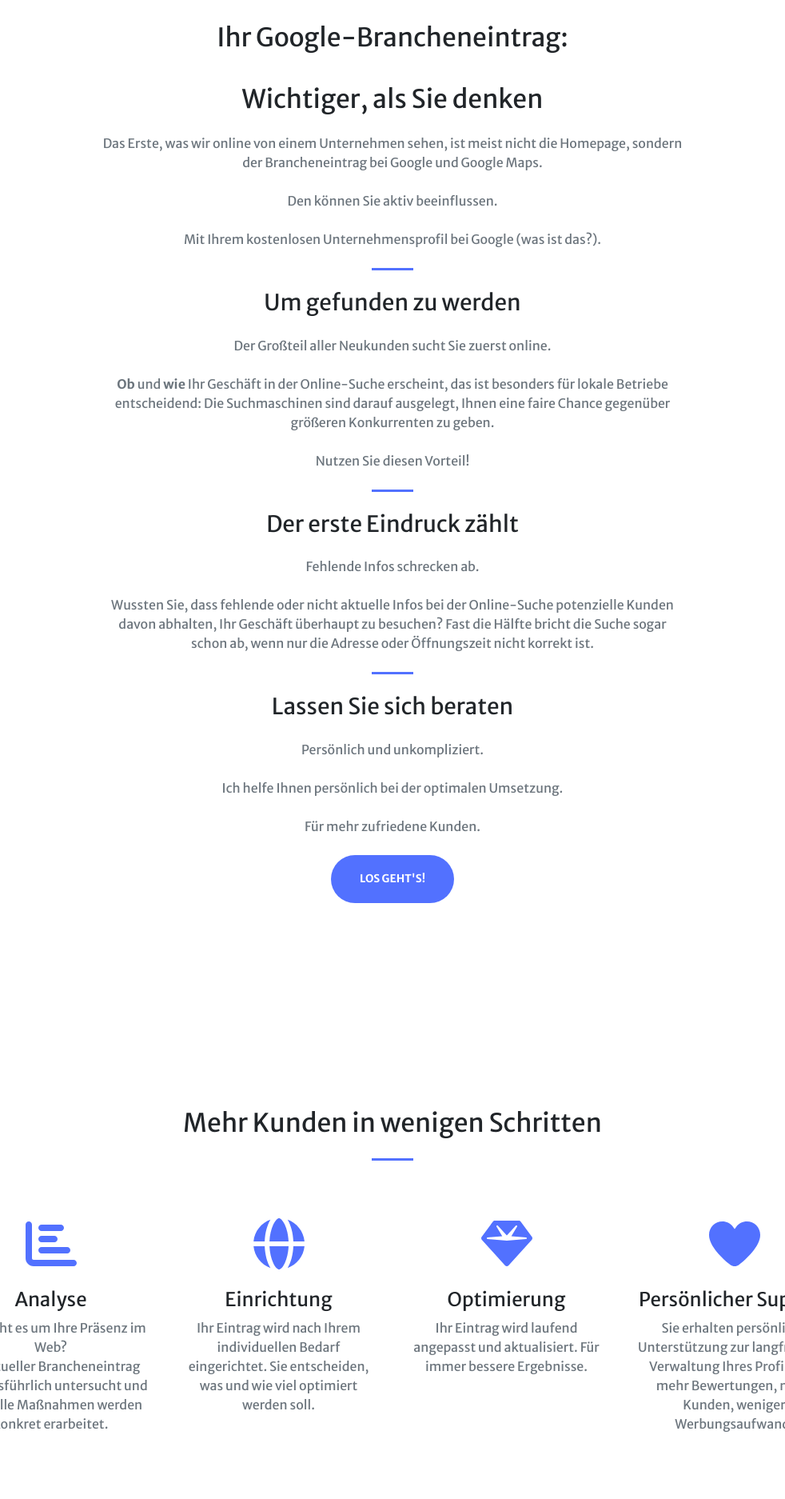
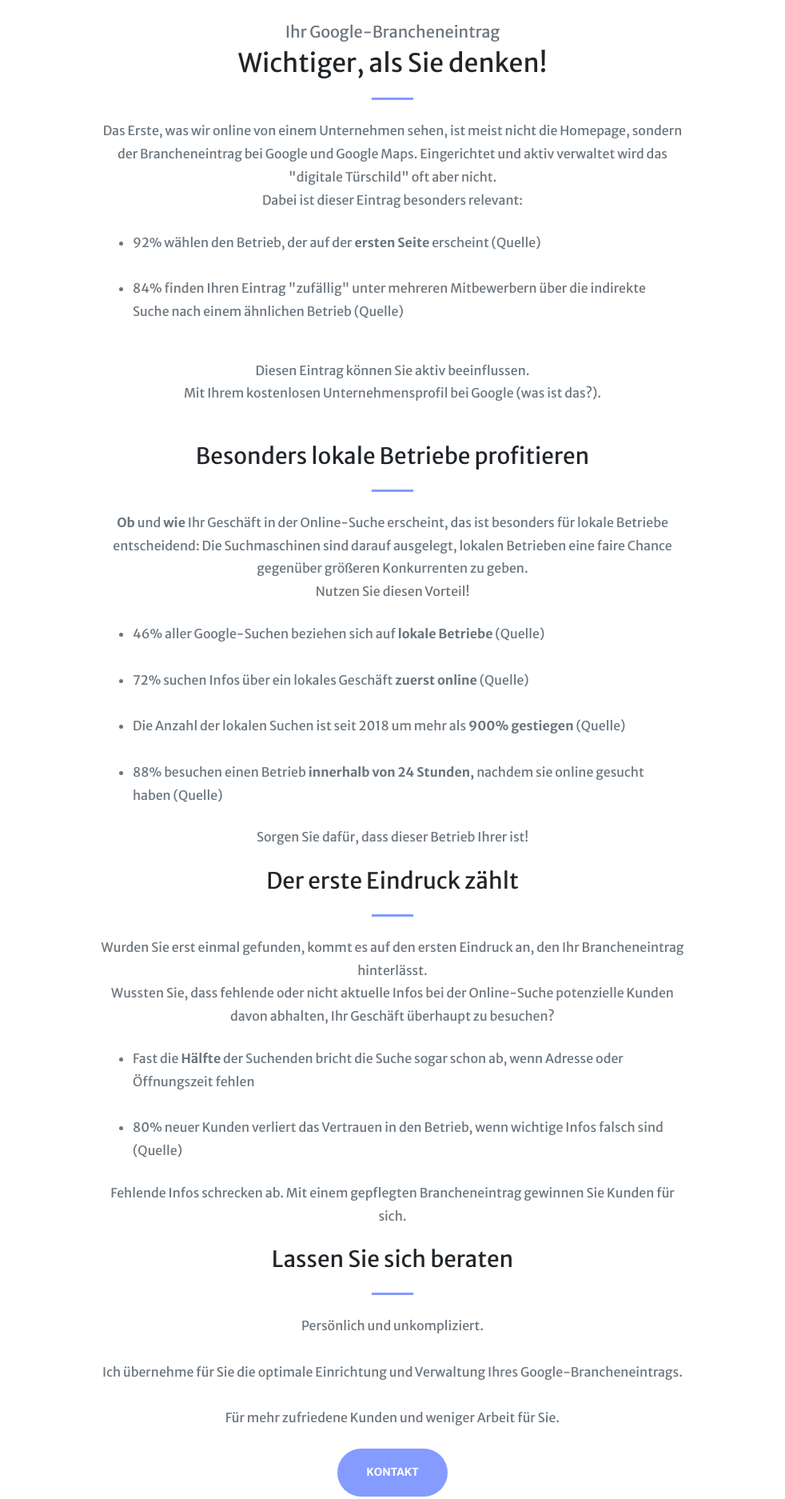
Before and after one commit to rob-cr/support-locals, a plain HTML site: page index.html in a window 1280 px wide. Shown: the part 900-2774 px from the top of the page at 80% size, without its empty margins (149-1131 px from the left). Drawn offline with Linux system fonts and the light colour scheme.

Commit message:
add contents, color, statistics, anitas tips

```diff
--- a/index.html
+++ b/index.html
@@ -55,7 +55,7 @@
                         <hr class="divider my-4" />
                     </div>
                     <div class="col-lg-8 align-self-baseline">
-                        <p class="text-white-75 font-weight-light mb-5">
+                        <p class="text-white-75 font-weight-light mb-3">
                             Lokale Betriebe sind online oft nicht so sichtbar, wie sie es verdient hätten.
                             <br />
                             Dadurch entgehen Ihnen viele Chancen auf neue und zufriedene Kunden.
@@ -64,8 +64,8 @@
                             Das lässt sich ändern:
                             <br />
                             <br />
-                            Mit Ihrem Google-Brancheneintrag!
                         </p>
+                        <h3 class="text-white font-weight-bold mb-5">Mit Ihrem Google-Brancheneintrag!</h3>
                         <a class="btn btn-primary btn-xl js-scroll-trigger" href="#about">Ist das so wichtig?</a>
                     </div>
                 </div>
@@ -76,18 +76,31 @@
             <div class="container">
                 <div class="row justify-content-center">
                     <div class="col-lg-8 text-center">
-                        <h2 class="text-center mt-0 mb-4">
-                            Ihr Google-Brancheneintrag:
+                        <h5 class="text-muted mt-0">Ihr Google-Brancheneintrag</h5>
+                        <h2 class="text-center mt-0 mb-4">Wichtiger, als Sie denken!</h2>
+                        <hr class="divider my-4" />
+                        <p class="text-muted mb-4">
+                            Das Erste, was wir online von einem Unternehmen sehen, ist meist nicht die Homepage, sondern der Brancheneintrag bei Google und Google Maps. Eingerichtet und aktiv verwaltet wird das "digitale Türschild" oft aber nicht.
                             <br />
+                            Dabei ist dieser Eintrag besonders relevant:
                             <br />
-                            Wichtiger, als Sie denken
-                        </h2>
-                        <p class="text-muted mb-4">
-                            Das Erste, was wir online von einem Unternehmen sehen, ist meist nicht die Homepage, sondern der Brancheneintrag bei Google und Google Maps.
+                        </p>
+                        <ul class="text-muted text-left">
+                            <li>
+                                92% wählen den Betrieb, der auf der
+                                <strong>ersten Seite</strong>
+                                erscheint
+                                <a class="link text-muted" type="button" href="https://seoexpertbrad.com/local-seo-stats/" target="_blank">(Quelle)</a>
+                            </li>
                             <br />
+                            <li>
+                                84% finden Ihren Eintrag "zufällig" unter mehreren Mitbewerbern über die indirekte Suche nach einem ähnlichen Betrieb
+                                <a class="link text-muted" type="button" href="https://www.brightlocal.com/research/google-my-business-insights-study/" target="_blank">(Quelle)</a>
+                            </li>
+                        </ul>
+                        <p class="text-muted">
                             <br />
-                            Den können Sie aktiv beeinflussen.
-                            <br />
+                            Diesen Eintrag können Sie aktiv beeinflussen.
                             <br />
                             Mit Ihrem kostenlosen Unternehmensprofil bei Google
                             <a class="link text-muted" type="button" data-toggle="modal" data-target="#backgroundModal">(was ist das?).</a>
@@ -110,40 +123,75 @@
                                 </div>
                             </div>
                         </div>
+                        <h3 class="text-center mt-5 mb-4">Besonders lokale Betriebe profitieren</h3>
                         <hr class="divider my-4" />
-                        <h3 class="text-center mb-4">Um gefunden zu werden</h3>
                         <p class="text-muted mb-4">
-                            Der Großteil aller Neukunden sucht Sie zuerst online.
-                            <br />
-                            <br />
                             <strong>Ob</strong>
                             und
                             <strong>wie</strong>
-                            Ihr Geschäft in der Online-Suche erscheint, das ist besonders für lokale Betriebe entscheidend: Die Suchmaschinen sind darauf ausgelegt, Ihnen eine faire Chance gegenüber größeren Konkurrenten zu geben.
-                            <br />
+                            Ihr Geschäft in der Online-Suche erscheint, das ist besonders für lokale Betriebe entscheidend: Die Suchmaschinen sind darauf ausgelegt, lokalen Betrieben eine faire Chance gegenüber größeren Konkurrenten zu geben.
                             <br />
                             Nutzen Sie diesen Vorteil!
                         </p>
+                        <ul class="text-muted text-left mb-4">
+                            <li>
+                                46% aller Google-Suchen beziehen sich auf
+                                <strong>lokale Betriebe</strong>
+                                <a class="link text-muted" type="button" href="https://www.socialmediatoday.com/news/12-local-seo-stats-every-business-owner-and-marketer-should-know-in-2019-i/549079/" target="_blank">(Quelle)</a>
+                            </li>
+                            <br />
+                            <li>
+                                72% suchen Infos über ein lokales Geschäft
+                                <strong>zuerst online</strong>
+                                <a class="link text-muted" type="button" href="https://www.socialmediatoday.com/news/12-local-seo-stats-every-business-owner-and-marketer-should-know-in-2019-i/549079/" target="_blank">(Quelle)</a>
+                            </li>
+                            <br />
+                            <li>
+                                Die Anzahl der lokalen Suchen ist seit 2018 um mehr als
+                                <strong>900% gestiegen</strong>
+                                <a class="link text-muted" type="button" href="https://www.chatmeter.com/blog/50-local-seo-stats-every-marketer-should-know-2018/" target="_blank">(Quelle)</a>
+                            </li>
+                            <br />
+                            <li>
+                                88% besuchen einen Betrieb
+                                <strong>innerhalb von 24 Stunden,</strong>
+                                nachdem sie online gesucht haben
+                                <a class="link text-muted" type="button" href="https://seoexpertbrad.com/local-seo-stats/" target="_blank">(Quelle)</a>
+                            </li>
+                        </ul>
+                        <p class="text-muted mb-4">Sorgen Sie dafür, dass dieser Betrieb Ihrer ist!</p>
+                        <h3 class="text-center mb-4">Der erste Eindruck zählt</h3>
                         <hr class="divider my-4" />
-                        <h3 class="text-center mb-4">Der erste Eindruck zählt</h3>
                         <p class="text-muted mb-4">
-                            Fehlende Infos schrecken ab.
+                            Wurden Sie erst einmal gefunden, kommt es auf den ersten Eindruck an, den Ihr Brancheneintrag hinterlässt.
                             <br />
+                            Wussten Sie, dass fehlende oder nicht aktuelle Infos bei der Online-Suche potenzielle Kunden davon abhalten, Ihr Geschäft überhaupt zu besuchen?
+                        </p>
+                        <ul class="text-muted text-left mb-4">
+                            <li>
+                                Fast die
+                                <strong>Hälfte</strong>
+                                der Suchenden bricht die Suche sogar schon ab, wenn Adresse oder Öffnungszeit fehlen
+                            </li>
                             <br />
-                            Wussten Sie, dass fehlende oder nicht aktuelle Infos bei der Online-Suche potenzielle Kunden davon abhalten, Ihr Geschäft überhaupt zu besuchen? Fast die Hälfte bricht die Suche sogar schon ab, wenn nur die Adresse oder Öffnungszeit nicht korrekt ist.
-                        </p>
+                            <li>
+                                80% neuer Kunden verliert das Vertrauen in den Betrieb, wenn wichtige Infos falsch sind
+                                <a class="link text-muted" type="button" href="https://www.brightlocal.com/research/local-citations-trust-report/" target="_blank">(Quelle)</a>
+                            </li>
+                        </ul>
+                        <p class="text-muted mb-4">Fehlende Infos schrecken ab. Mit einem gepflegten Brancheneintrag gewinnen Sie Kunden für sich.</p>
+                        <h3 class="text-center mb-4">Lassen Sie sich beraten</h3>
                         <hr class="divider my-4" />
-                        <h3 class="text-center mb-4">Lassen Sie sich beraten</h3>
                         <p class="text-muted mb-4">
                             Persönlich und unkompliziert.
                             <br />
                             <br />
-                            Ich helfe Ihnen persönlich bei der optimalen Umsetzung.
+                            Ich übernehme für Sie die optimale Einrichtung und Verwaltung Ihres Google-Brancheneintrags.
                             <br />
                             <br />
-                            Für mehr zufriedene Kunden.
+                            Für mehr zufriedene Kunden und weniger Arbeit für Sie.
                         </p>
-                        <a class="btn btn-primary btn-xl js-scroll-trigger" href="#services">Los geht's!</a>
+                        <a class="btn btn-primary btn-xl js-scroll-trigger" href="#contact">Kontakt</a>
                     </div>
                 </div>
             </div>
@@ -151,7 +199,7 @@
         <!-- Services-->
         <section class="page-section" id="services">
             <div class="container">
-                <h2 class="text-center mt-0">Mehr Kunden in wenigen Schritten</h2>
+                <h2 class="text-center mt-0">Was übernehme ich für Sie?</h2>
                 <hr class="divider my-4" />
                 <div class="row">
                     <div class="col-lg-3 col-md-6 text-center">
@@ -199,11 +247,15 @@
                         <div class="mb-5 mb-lg-0">
                             <h3 class="h4 mb-2">Robin Cremer</h3>
                             <p class="text-muted mb-0">
-                                Ich helfe Ihnen bei der Verwaltung und Optimierung Ihres Google-Brancheneintrags und -Unternehmensprofils.
+                                Immer wieder fällt mir auf, dass Betriebe in der Eifel, meiner Heimat, online nicht ausreichend vertreten sind. Dabei ist das besonders wichtig, um neue Kunden zu erhalten und in einer sich rasch entwickelnden (Online-)Welt konkurrenzfähig zu bleiben. Oft fehlt aber die Zeit, das Wissen oder das Budget, um sich auch darum noch zu kümmern.
+                                <br />
+                                <br />
+                                Das will Ich ändern!
+                                <br />
+                                Ich übernehme für Sie die Einrichtung und regelmäßige Optimierung mit allem, was dazugehört, damit Ihr Unternehmen sichtbar wird und hervorragend dasteht. Damit Sie sich um Ihren Betrieb kümmern können.
                                 <br />
                                 <br />
                                 Dabei lege ich Wert darauf, Sie direkt, persönlich und unkompliziert zu unterstützen und den individuellen Charakter Ihres Betriebs in der Eifel zu unterstreichen.
-                                <br />
                                 <br />
                                 Denn das ist schließlich das, was Sie den großen Konkurrenten voraushaben und Sie zukunftsfähig macht!
                             </p>
@@ -229,7 +281,7 @@
                 <div class="row">
                     <div class="col-lg-4 ml-auto text-center mb-5 mb-lg-0">
                         <i class="fas fa-phone fa-3x mb-3 text-muted"></i>
-                        <a class="d-block" href="tel:015787406494">0157 87406494</a>
+                        <a class="d-block" href="tel:+4915223693735">0152 23693735</a>
                     </div>
                     <div class="col-lg-4 mr-auto text-center">
                         <i class="fas fa-envelope fa-3x mb-3 text-muted"></i>
```
Also changed, not shown: css/styles.css.
